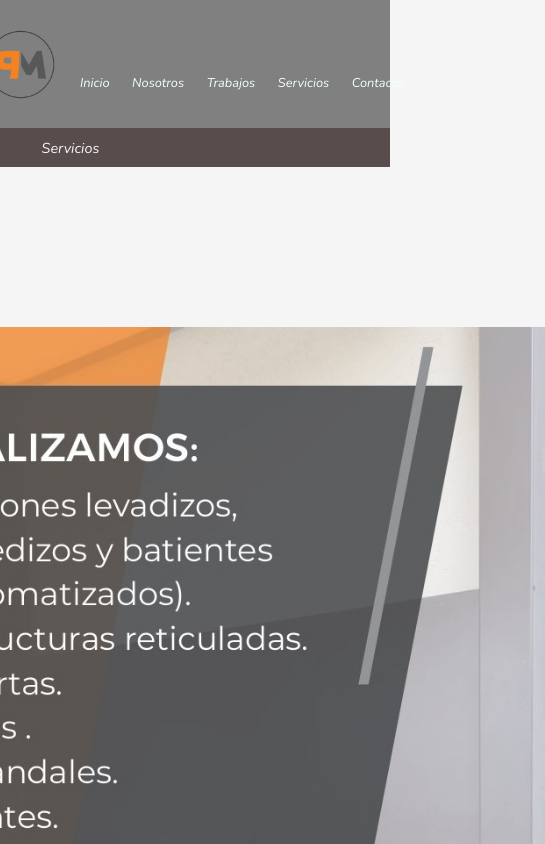
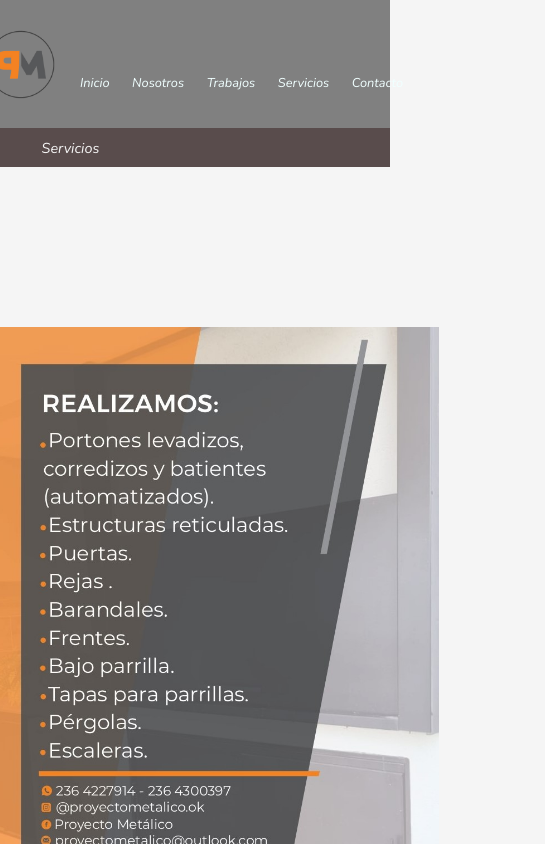
Before and after one commit to Mariano-Marcos/mi-proyecto, a website: page Html/servicios.html in a window 390 px wide. Shown: the top 844 px of the page, 545 px wide, since content can reach past the window. Drawn offline with nearby package versions, Linux system fonts and the light colour scheme.

Commit message:
cambios media servicios

```diff
--- a/scss/layout/_mediaquery681.scss
+++ b/scss/layout/_mediaquery681.scss
@@ -37,10 +37,11 @@ section p {
 }
 
 
-
-
-
-
+.catalogo {
+width: 70%;
+height: 40rem;
+margin-left: 5rem;
+}
 
 
 
```
Also changed, not shown: css/styles.css, 1 other file.
